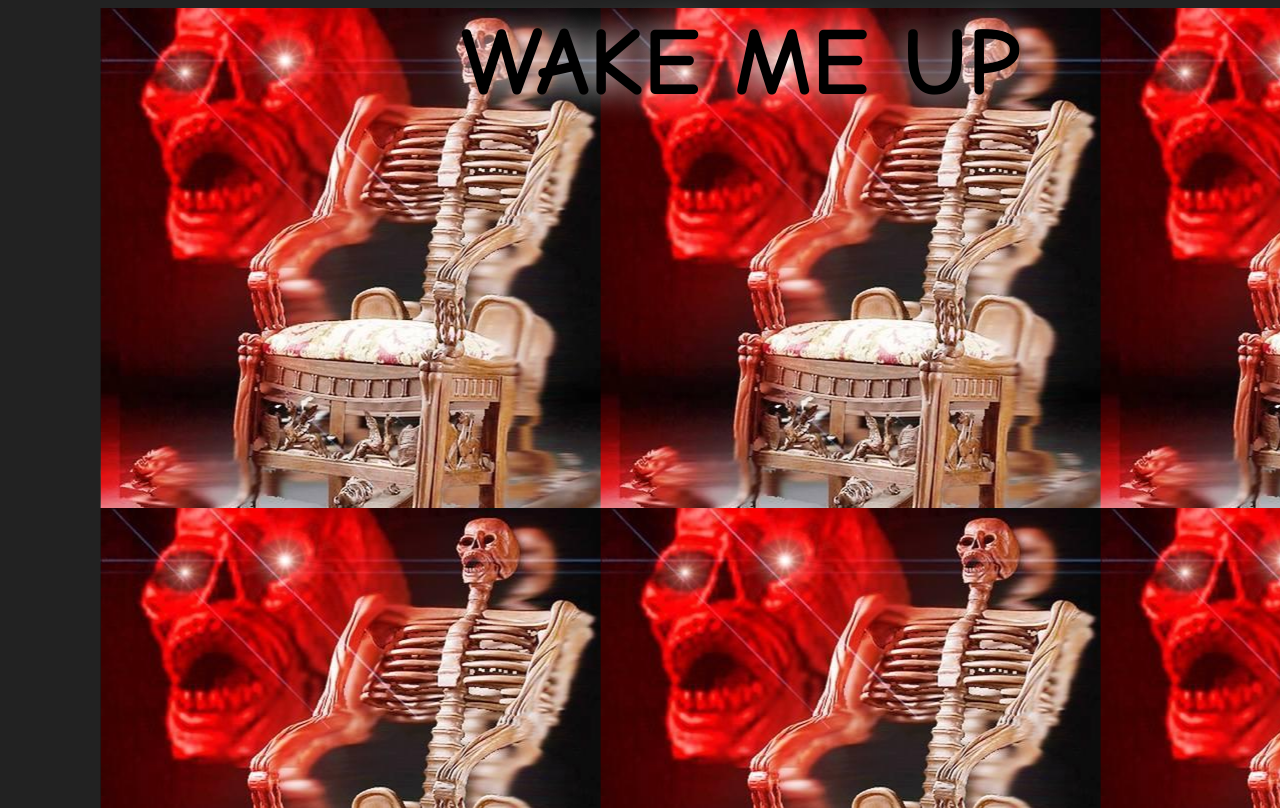
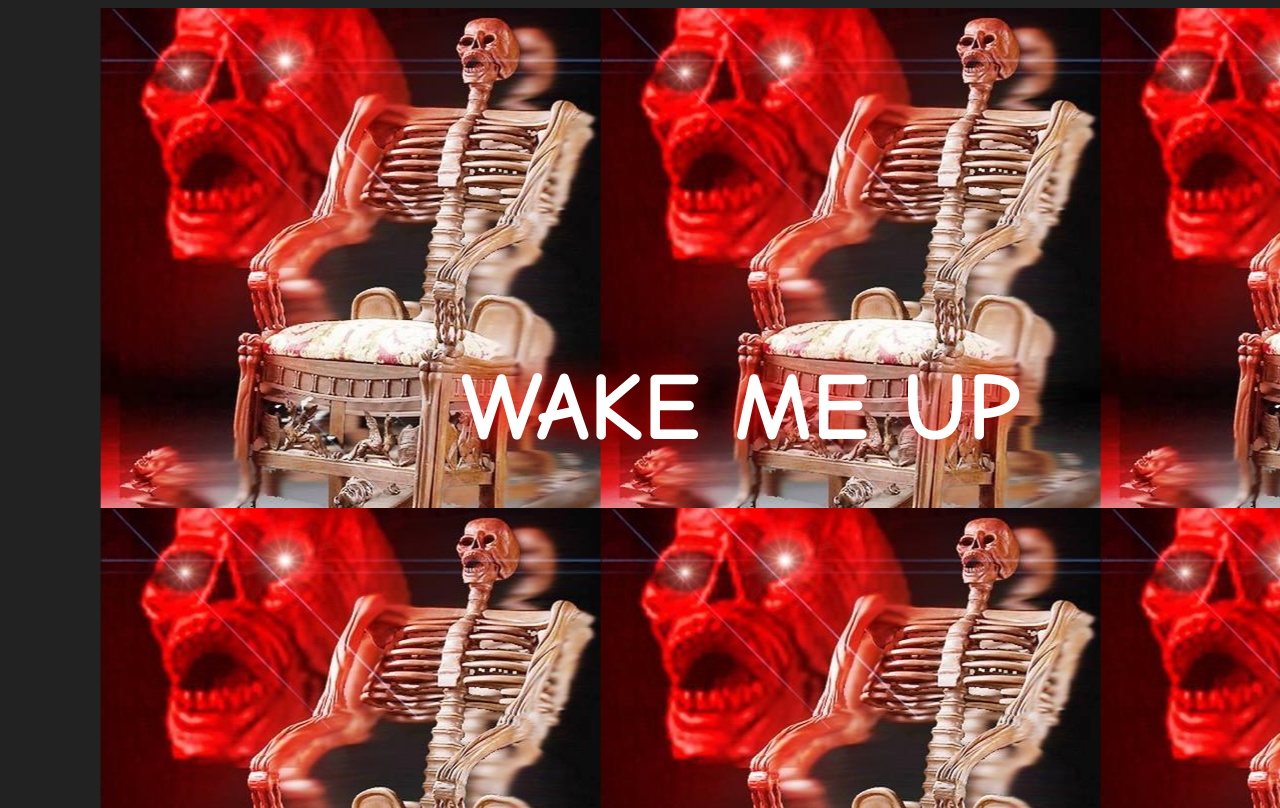
Before and after one commit to covertneko/edgy.xombi.me, a website: page index.html in a window 1280 px wide. Shown: the top 808 px of the page. Drawn offline with Linux system fonts and the light colour scheme.

Commit message:
Vertically center page text

```diff
--- a/css/style.css
+++ b/css/style.css
@@ -18,8 +18,13 @@ body {
 }
 
 .page-title {
+  position: relative;
+  /* Vertically center */
+  top: 50%;
+  transform: translateY(-50%);
   font-family: "Comic Sans MS";
   font-size: 600%;
-  text-shadow: 0 0 30px white;
+  color: white;
+  text-shadow: 0 0 30px red;
   margin: 0 auto;
 }
```
